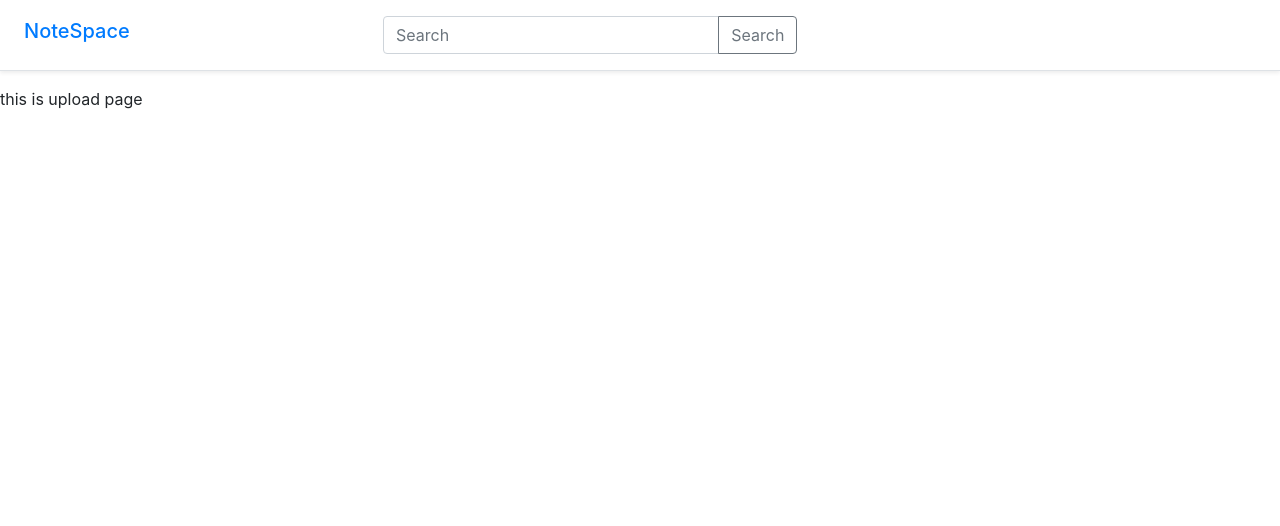
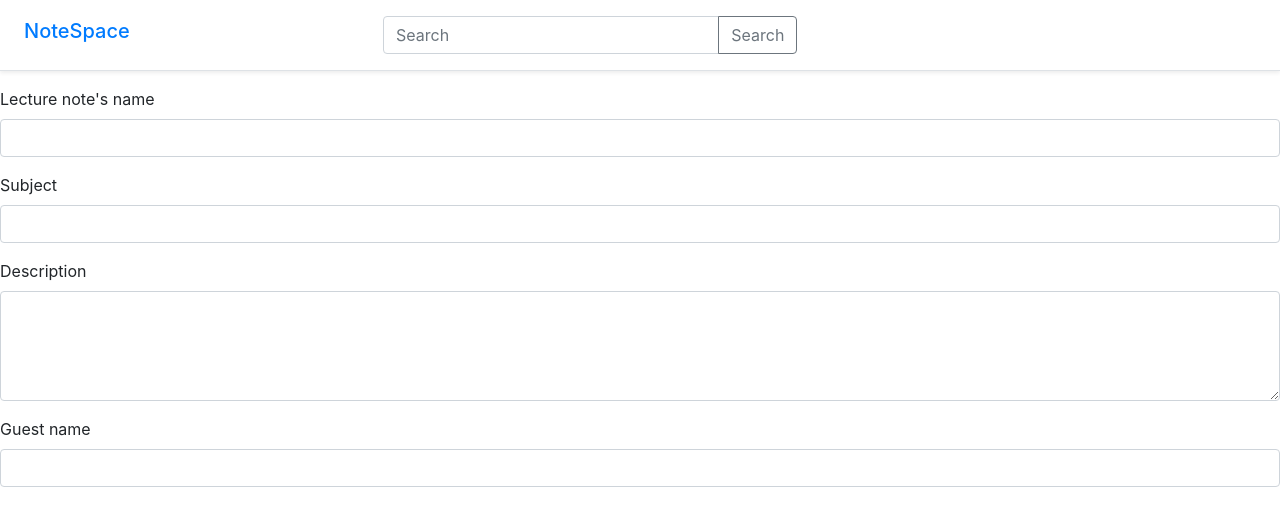
Before and after one commit to eszepto/notespace_cloned, a Django app: page /upload/ in a window 1280 px wide. Shown: the top 526 px of the page. Run offline with Django 3.2, Linux system fonts and the light colour scheme; some libraries are stand-ins or nearby versions.

Commit message:
Add text fill to upload page

```diff
--- a/notes/templates/upload_page.html
+++ b/notes/templates/upload_page.html
@@ -34,7 +34,26 @@
 
     </div>
 
-    this is upload page
+        <div class="form-group">
+           <label for="LectureName">Lecture note's name</label>
+           <input type="text" class="form-control" id="LectureName" >
+           <div class="valid-feedback">
+             Please fill Lecture note's name.
+           </div>
+        </div>
+        <div class="form-group">
+           <label for="Subject">Subject</label>
+           <input type="text" class="form-control" id="Subject" >
+        </div>
+        <div class="form-group">
+           <label for="Description">Description</label>
+           <textarea class="form-control" id="Description" rows="4"></textarea>
+        </div>
+        <div class="form-group">
+           <label for="WriterName">Guest name</label>
+           <input type="text" class="form-control" id="WriterName" >
+        </div>
+
 
 
     <script src="https://code.jquery.com/jquery-3.3.1.slim.min.js" integrity="sha384-q8i/X+965DzO0rT7abK41JStQIAqVgRVzpbzo5smXKp4YfRvH+8abtTE1Pi6jizo" crossorigin="anonymous"></script>
```
